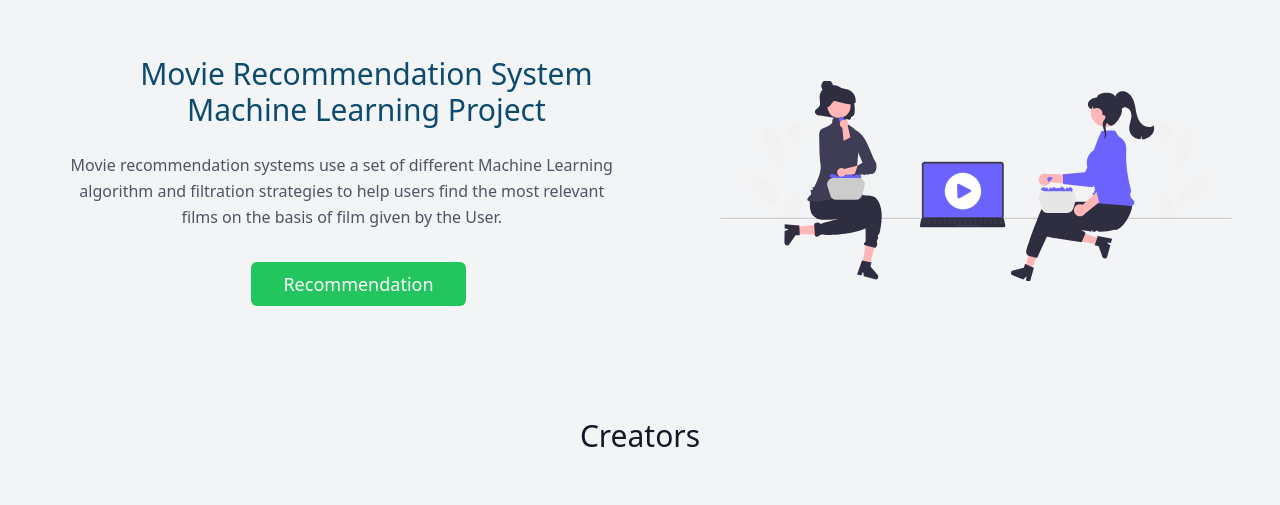
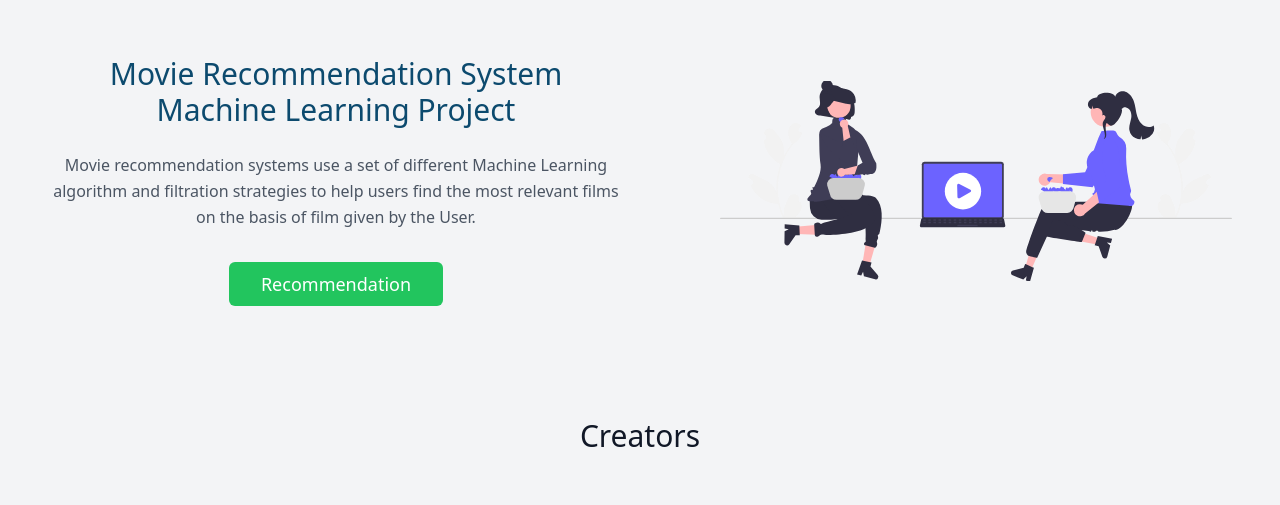
Before and after one commit to PriyanshuChoudhary211/Movie_Recommendation_System, a Flask app: page / in a window 1280 px wide. Shown: the part 152-657 px from the top of the page. Run offline with Flask 3, Linux system fonts and the light colour scheme; parts of the project's set-up code (start-up, migrations or seed data) failed here and were passed over; some libraries are stand-ins or nearby versions.

Commit message:
Recommendation Project

```diff
--- a/templates/index.html
+++ b/templates/index.html
@@ -42,19 +42,13 @@
     <!-- Hero -->
     <section class="text-gray-600 body-font -my-10">
         <div class="container mx-auto flex px-5 py-24 md:flex-row flex-col items-center">
-          <div class="lg:flex-grow md:w-1/2 lg:pr-24 md:pr-16 flex flex-col md:items-start md:text-left mb-16 md:mb-0 items-center text-center">
-            <h1 class="title-font sm:text-3xl text-2xl mb-4 font-medium body-font:auto text-sky-900" style="
-            margin-left: 16%;
-        ">Movie Recommendation System
+          <div class="lg:flex-grow md:w-1/2 lg:pr-24 md:pr-16 flex flex-col md:items-start md:text-left mb-16 md:mb-0 items-center text-center" style="justify-content: center;align-items: center;">
+            <h1 class="title-font sm:text-3xl text-2xl mb-4 font-medium body-font:auto text-sky-900">Movie Recommendation System
               <br class="hidden lg:inline-block">Machine Learning Project
             </h1>
-            <p class="mb-8 leading-relaxed" style="
-            margin-left: 2%;
-        ">Movie recommendation systems use a set of different Machine Learning algorithm and filtration strategies to help users find the most relevant films on the basis of film given by the User.</p>
+            <p class="mb-8 leading-relaxed">Movie recommendation systems use a set of different Machine Learning algorithm and filtration strategies to help users find the most relevant films on the basis of film given by the User.</p>
             <div class="flex justify-center">
-              <a href="/prediction"><button class="inline-flex text-white bg-green-500 border-1 py-2 px-8 focus:outline-none hover:bg-green-600 rounded text-lg ml-16" style="
-                margin-left: 95%;
-            ">Recommendation</button></a>
+              <a href="/prediction"><button class="inline-flex text-white bg-green-500 border-1 py-2 px-8 focus:outline-none hover:bg-green-600 rounded text-lg">Recommendation</button></a>
               <!-- <button class="ml-4 inline-flex text-gray-700 bg-gray-100 border-0 py-2 px-6 focus:outline-none hover:bg-gray-200 rounded text-lg">Button</button> -->
             </div>
           </div>
```
